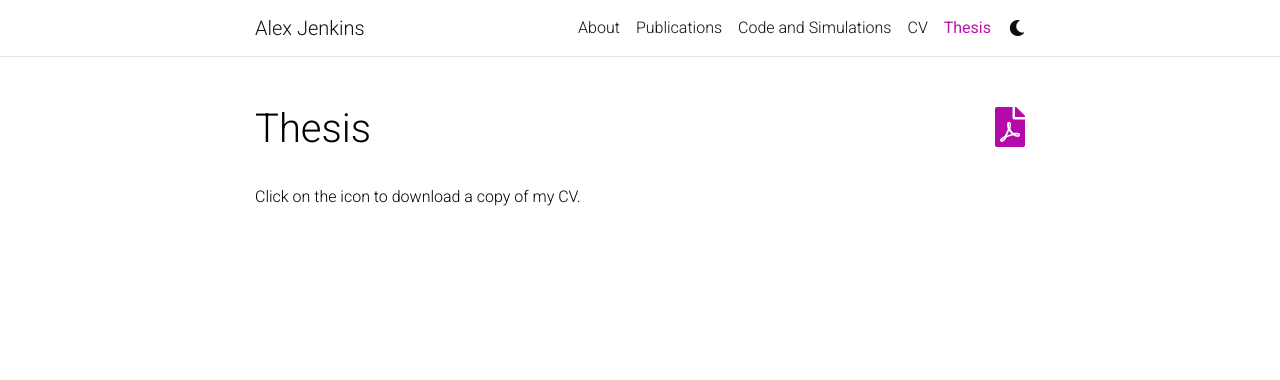
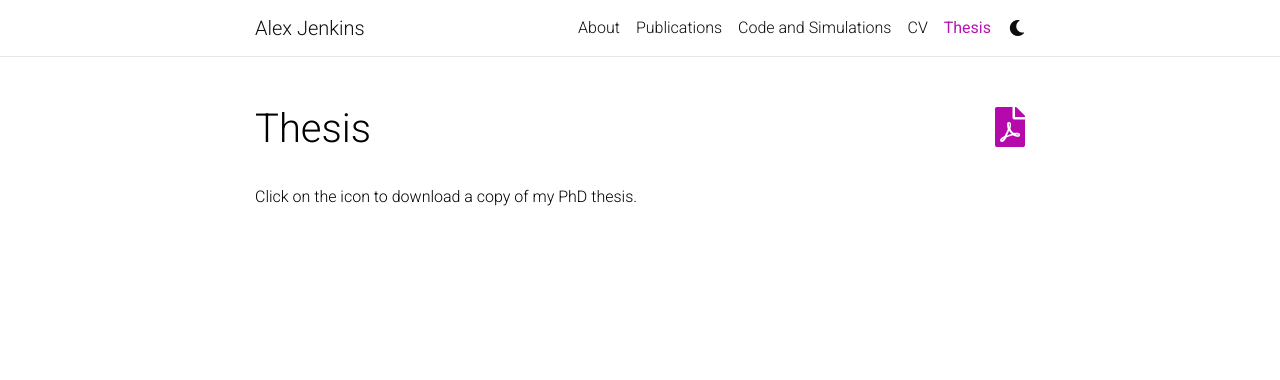
Before and after one commit to alex-c-jenkins/alex-c-jenkins.github.io, a Jekyll site: the page built from _pages/thesis.md, in a window 1280 px wide. Shown: the top 380 px of the page. Built offline with Jekyll 4.4.1, drawn with Linux system fonts in a browser that asks for light colours; comment, search, counter and statistics services are not loaded; a style sheet for code colours, icons or effects is not loaded.

Commit message:
Update cv.html

```diff
--- a/_layouts/cv.html
+++ b/_layouts/cv.html
@@ -11,25 +11,11 @@ layout: default
 
           <article>
             <div class="cv">
-                    Click on the icon to download a copy of my CV.
-              {% for entry in site.data.cv %}
-                <div class="card mt-3 p-3">
-                  <h3 class="card-title font-weight-medium">{{ entry.title }}</h3>
-                  <div>
-                  {% if entry.type == "list" %}
-                    {% include cv/list.html %}
-                  {% elsif entry.type == "map" %}
-                    {% include cv/map.html %}
-                  {% elsif entry.type == "nested_list" %}
-                    {% include cv/nested_list.html %}
-                  {% elsif entry.type == "time_table" %}
-                   {% include cv/time_table.html %}
-                  {% else %}
-                    {{ entry.contents }}
-                  {% endif %}
-                  </div>
-                </div>
-              {% endfor %}
+                    {% if page.title == "CV" %}
+                        Click on the icon to download a copy of my CV.
+                    {% elsif page.title == "Thesis" %}
+                        Click on the icon to download a copy of my PhD thesis.
+                    {% endif %}
               </div>
           </article>
 
```
